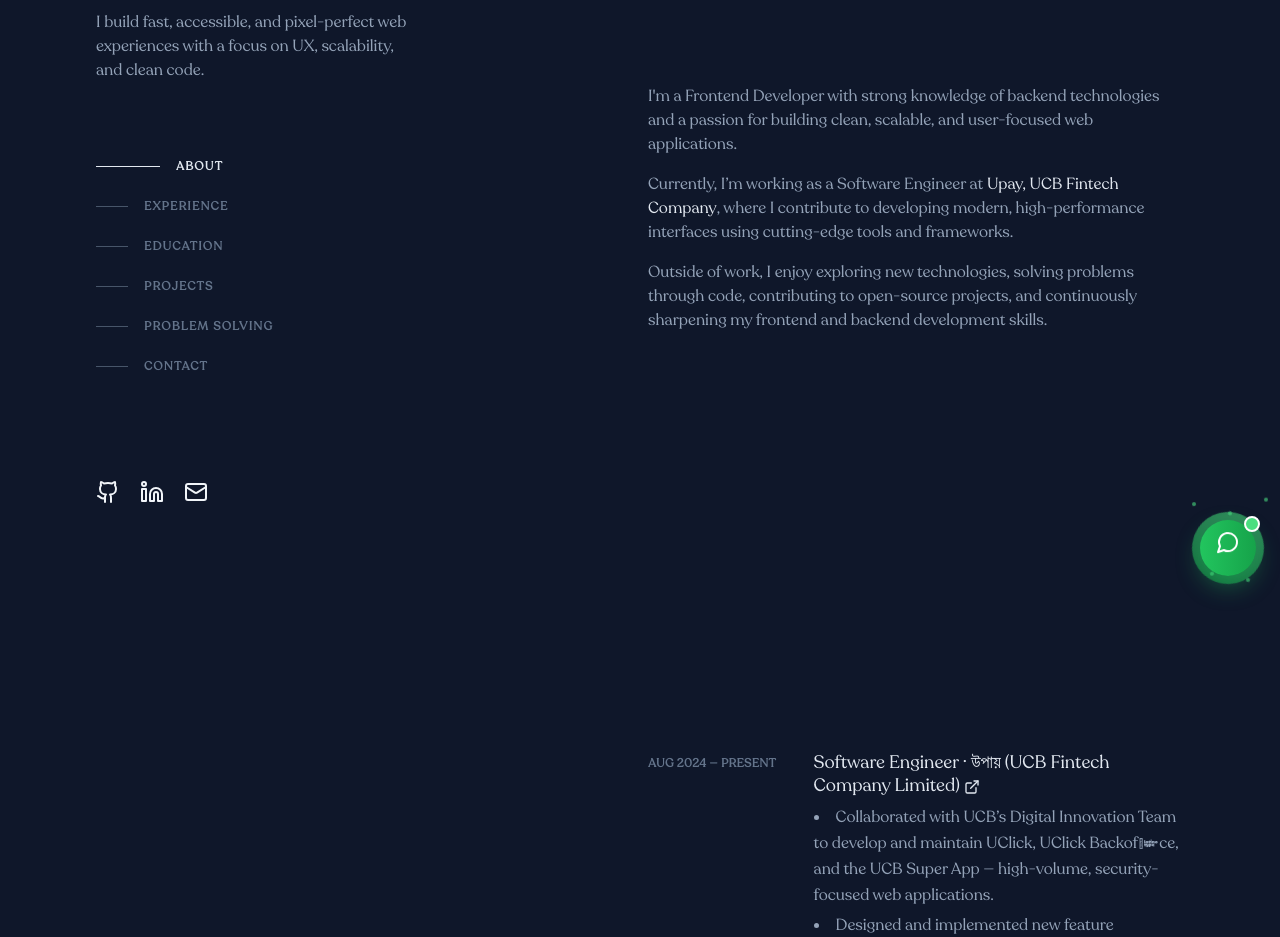
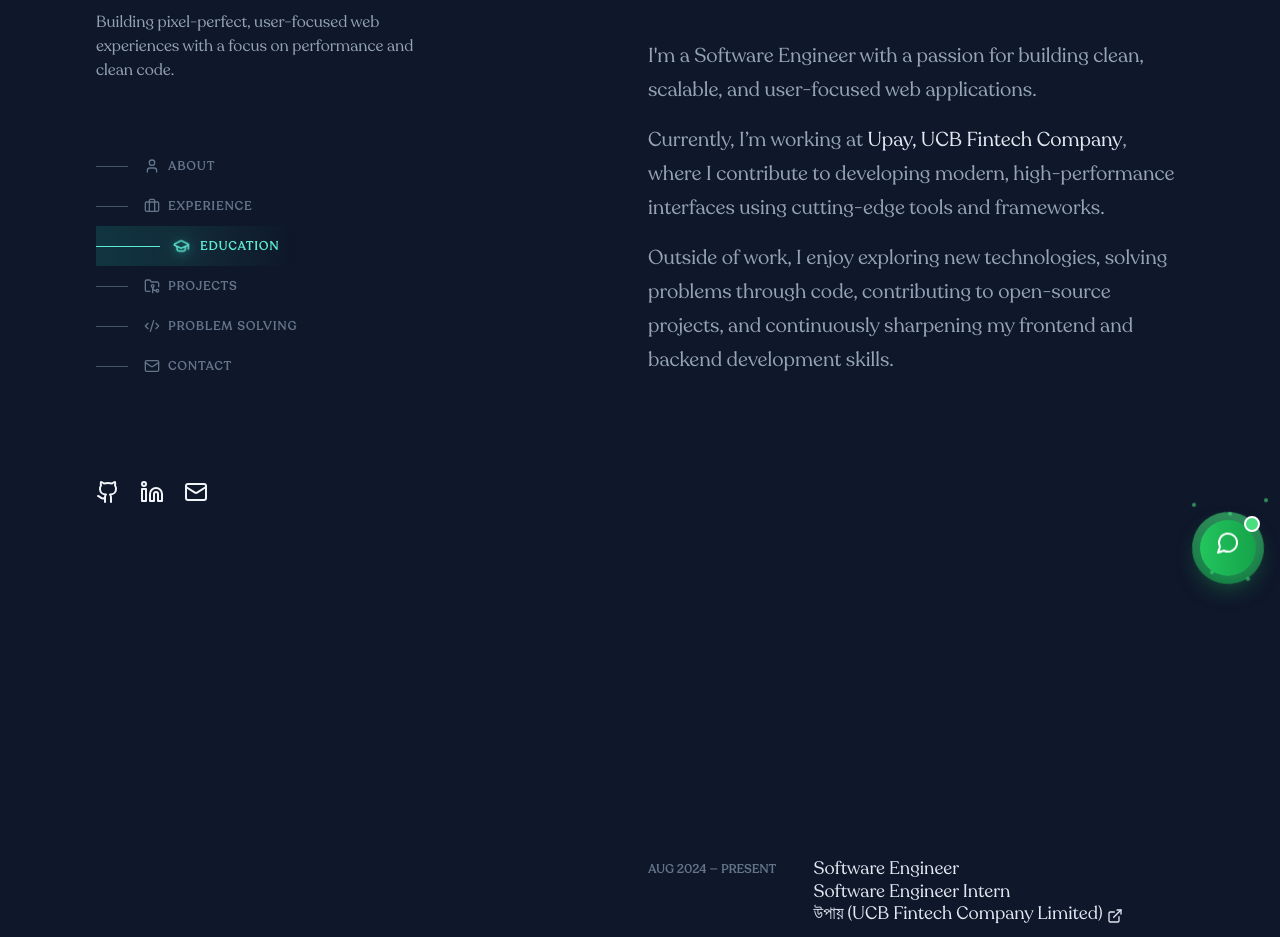
Before and after one commit to touhid9teen/me, a Next.js app: page / in a window 1280 px wide. Shown: the part 200-1137 px from the top of the page. Built offline with nearby package versions, Linux system fonts and the light colour scheme.

Commit message:
Enhance DesktopSidebar with hover effects and icon integration; update Portfolio to manage active section state; improve AboutSection text styling; refactor useActiveSection for better scroll handling; correct formatting in variables. and update footer section

```diff
--- a/components/layout/desktop-sidebar.tsx
+++ b/components/layout/desktop-sidebar.tsx
@@ -1,17 +1,47 @@
-"use client";
 import { sections } from "@/lib/variables";
 import SocialIcons from "@/components/common/social-icons";
 import ThemeToggleCorner from "@/components/common/theme-toggle-corner";
+import {
+  User,
+  Briefcase,
+  GraduationCap,
+  FolderGit2,
+  Code2,
+  Mail,
+} from "lucide-react";
+import { useState } from "react";
 
 type Props = {
   activeSection: string;
   scrollToSection: (id: string) => void;
 };
 
+const sectionIcons = {
+  about: User,
+  experience: Briefcase,
+  education: GraduationCap,
+  projects: FolderGit2,
+  "problem-solving": Code2,
+  contact: Mail,
+};
+
 export default function DesktopSidebar({
   activeSection,
   scrollToSection,
 }: Props) {
+  const [hoveredSection, setHoveredSection] = useState<string | null>(null);
+  const [mouseY, setMouseY] = useState(0);
+
+  const handleMouseMove = (
+    e: React.MouseEvent<HTMLButtonElement>,
+    sectionId: string
+  ) => {
+    const rect = e.currentTarget.getBoundingClientRect();
+    const y = e.clientY - rect.top;
+    setMouseY(y);
+    setHoveredSection(sectionId);
+  };
+
   return (
     <header className="hidden lg:sticky lg:top-0 lg:flex lg:max-h-screen lg:w-1/2 lg:flex-col lg:justify-between lg:py-24">
       <div>
@@ -19,43 +49,94 @@ export default function DesktopSidebar({
           Touhidul Islam
         </h1>
         <h2 className="mt-3 text-lg font-medium tracking-tight text-slate-200 sm:text-xl">
-          Fontend Developer
+          Software Engineer
         </h2>
         <p className="mt-4 max-w-xs leading-normal text-slate-400">
-          I build fast, accessible, and pixel-perfect web experiences with a
-          focus on UX, scalability, and clean code.
+          Building pixel-perfect, user-focused web experiences with a focus on
+          performance and clean code.
         </p>
         <ThemeToggleCorner />
 
         <nav aria-label="In-page jump links" className="nav">
           <ul className="mt-16 w-max">
-            {sections.map((s) => (
-              <li key={s.id}>
+            {sections.map((s) => {
+              const Icon = sectionIcons[s.id as keyof typeof sectionIcons];
+              const isActive = activeSection === s.id;
+              const isHovered = hoveredSection === s.id;
+
+              return (
+                <li key={s.id} className="relative">
                   <button
-                  className={`group flex items-center py-3 ${
-                    activeSection === s.id ? "active" : ""
-                  }`}
+                    className="group relative flex items-center py-3 w-full transition-all duration-300 ease-out overflow-hidden"
                     onClick={() => scrollToSection(s.id)}
+                    onMouseMove={(e) => handleMouseMove(e, s.id)}
+                    onMouseLeave={() => setHoveredSection(null)}
                   >
+                    {/* Active Background - Static */}
+                    {isActive && (
+                      <span className="absolute inset-0 -left-4 right-0 bg-gradient-to-r from-teal-500/20 via-teal-400/10 to-transparent rounded-md" />
+                    )}
+
+                    {/* Sliding Background for hover (works for both active and non-active) */}
+                    {isHovered && (
+                      <>
                         <span
-                    className={`nav-indicator mr-4 h-px transition-all ${
-                      activeSection === s.id
-                        ? "w-16 bg-slate-200"
-                        : "w-8 bg-slate-600 group-hover:w-16 group-hover:bg-slate-300"
+                          className="absolute inset-0 -left-4 right-0 h-20 bg-gradient-to-r from-teal-500/15 via-teal-400/20 to-transparent rounded-md blur-sm transition-all duration-200 ease-out"
+                          style={{
+                            transform: `translateY(${mouseY - 40}px)`,
+                          }}
+                        />
+                        <span
+                          className="absolute inset-0 -left-4 right-0 h-12 bg-gradient-to-r from-teal-500/10 to-transparent rounded-md transition-all duration-150 ease-out"
+                          style={{
+                            transform: `translateY(${mouseY - 24}px)`,
+                          }}
+                        />
+                      </>
+                    )}
+
+                    {/* Content */}
+                    <span className="relative flex items-center z-10">
+                      <span
+                        className={`nav-indicator mr-4 h-px transition-all duration-300 ${
+                          isActive || isHovered
+                            ? "w-16 bg-teal-300"
+                            : "w-8 bg-slate-600"
                         }`}
                       />
+                      {Icon && (
+                        <Icon
+                          className={`mr-2 h-4 w-4 transition-all duration-300 ${
+                            isActive || isHovered
+                              ? "text-teal-300 scale-110"
+                              : "text-slate-500"
+                          }`}
+                          style={{
+                            filter:
+                              isActive || isHovered
+                                ? "drop-shadow(0 2px 4px rgba(45, 212, 191, 0.4)) drop-shadow(0 0 8px rgba(45, 212, 191, 0.3))"
+                                : "none",
+                            transform:
+                              isActive || isHovered
+                                ? "perspective(100px) rotateY(-15deg) translateZ(10px)"
+                                : "none",
+                          }}
+                        />
+                      )}
                       <span
-                    className={`nav-text text-xs font-bold uppercase tracking-widest transition-colors ${
-                      activeSection === s.id
-                        ? "text-slate-200"
-                        : "text-slate-500 group-hover:text-slate-200"
+                        className={`nav-text text-xs font-bold uppercase tracking-widest transition-colors duration-300 ${
+                          isActive || isHovered
+                            ? "text-teal-300"
+                            : "text-slate-500"
                         }`}
                       >
                         {s.label}
                       </span>
+                    </span>
                   </button>
                 </li>
-            ))}
+              );
+            })}
           </ul>
         </nav>
       </div>
--- a/components/layout/footer.tsx
+++ b/components/layout/footer.tsx
@@ -1,89 +1,17 @@
 "use client";
 
-// import { useState, useEffect } from "react";
-// import { Users } from "lucide-react";
-
-// interface VisitorData {
-//   ip: string;
-//   timestamp: number;
-// }
-
 export function Footer() {
-  // const [visitorCount, setVisitorCount] = useState<number>(0);
-
-  // useEffect(() => {
-  //   // Get visitor's IP and track unique visitors
-  //   const trackVisitor = async () => {
-  //     try {
-  //       // Get IP address
-  //       const ipResponse = await fetch("https://api.ipify.org?format=json");
-  //       const ipData = await ipResponse.json();
-
-  //       const visitorData: VisitorData = {
-  //         ip: ipData.ip,
-  //         timestamp: Date.now(),
-  //       };
-
-  //       // Store visitor data in localStorage
-  //       const existingVisitors = JSON.parse(
-  //         localStorage.getItem("portfolioVisitors") || "[]"
-  //       );
-
-  //       // Check if this IP has visited before (within last 24 hours)
-  //       const existingVisitor = existingVisitors.find(
-  //         (visitor: VisitorData) =>
-  //           visitor.ip === visitorData.ip &&
-  //           Date.now() - visitor.timestamp < 24 * 60 * 60 * 1000
-  //       );
-
-  //       if (!existingVisitor) {
-  //         // New unique visitor
-  //         const updatedVisitors = [...existingVisitors, visitorData];
-  //         localStorage.setItem(
-  //           "portfolioVisitors",
-  //           JSON.stringify(updatedVisitors)
-  //         );
-  //         setVisitorCount(updatedVisitors.length);
-  //       } else {
-  //         // Existing visitor
-  //         setVisitorCount(existingVisitors.length);
-  //       }
-  //     } catch (error) {
-  //       console.error("Error fetching visitor info:", error);
-  //       // Fallback: use a simple counter
-  //       const fallbackCount =
-  //         Number.parseInt(localStorage.getItem("fallbackVisitorCount") || "0") +
-  //         1;
-  //       localStorage.setItem("fallbackVisitorCount", fallbackCount.toString());
-  //       setVisitorCount(fallbackCount);
-  //     }
-  //   };
-
-  //   trackVisitor();
-  // }, []);
-
   return (
     <footer className="mt-24 border-t border-slate-200 dark:border-slate-700 bg-slate-50 dark:bg-slate-900/50">
       <div className="mx-auto max-w-screen-xl px-6 py-8 md:px-12 lg:px-24">
         <div className="flex flex-col md:flex-row justify-center items-center space-y-4 md:space-y-0">
           {/* Made with love */}
           <div className="text-sm text-slate-600 dark:text-slate-400 text-center md:text-left">
-            Made with ❤️ using React, Next.js, TypeScript & Tailwind CSS
+            Designed & Built by Touhid
             <div className="text-xs text-slate-500 dark:text-slate-500 mt-1">
-              (c) Copyright 2025 Touhidul Islam. All rights reserved.
+              (c) Copyright 2025. All rights reserved.
             </div>
           </div>
-
-          {/* Unique Visitors Counter */}
-          {/* <div className="flex items-center space-x-2  px-4 py-2 ">
-            <Users className="h-4 w-4 text-teal-500" />
-            <span className="text-sm text-slate-600 dark:text-slate-400">
-              Footsteps
-            </span>
-            <span className="text-lg font-bold text-teal-600 dark:text-teal-400 font-mono">
-              54321{visitorCount.toLocaleString()}
-            </span>
-          </div> */}
         </div>
       </div>
     </footer>
--- a/components/layout/portfolio.tsx
+++ b/components/layout/portfolio.tsx
@@ -1,9 +1,7 @@
 "use client";
 import { useState, useEffect } from "react";
 import { Footer } from "@/components/layout/footer";
-
 import { useActiveSection } from "@/hooks/use-active-section";
-
 import DesktopSidebar from "./desktop-sidebar";
 import MainContent from "./main-content";
 import ScrollToTopButton from "../common/scroll-to-top-button";
@@ -11,12 +9,13 @@ import { WhatsAppChat } from "../common/whatsapp-chat";
 import MobileHeader from "../common/mobile-header";
 
 export default function Portfolio() {
-  const activeSection = useActiveSection();
+  const { activeSection, setActiveSection } = useActiveSection();
   const [mounted, setMounted] = useState(false);
   const [showScrollTop, setShowScrollTop] = useState(false);
   const [isMobileMenuOpen, setIsMobileMenuOpen] = useState(false);
 
   useEffect(() => setMounted(true), []);
+
   useEffect(() => {
     const onScroll = () => setShowScrollTop(window.scrollY > 400);
     window.addEventListener("scroll", onScroll, { passive: true });
@@ -26,6 +25,7 @@ export default function Portfolio() {
   const scrollToSection = (id: string) => {
     const el = document.getElementById(id);
     if (el) {
+      setActiveSection(id);
       const offset = 100;
       window.scrollTo({ top: el.offsetTop - offset, behavior: "smooth" });
     }
@@ -33,6 +33,7 @@ export default function Portfolio() {
   };
 
   const scrollToTop = () => window.scrollTo({ top: 0, behavior: "smooth" });
+
   if (!mounted) return null;
 
   return (
--- a/components/sections/about-section.tsx
+++ b/components/sections/about-section.tsx
@@ -9,13 +9,12 @@ export default function AboutSection() {
         </h2>
       </div>
       <div>
-        <p className="mb-4 text-slate-400">
-          I'm a Frontend Developer with strong knowledge of backend technologies
-          and a passion for building clean, scalable, and user-focused web
-          applications.
+        <p className="mb-4 text-lg  text-slate-400">
+          I'm a Software Engineer with a passion for building clean, scalable,
+          and user-focused web applications.
         </p>
-        <p className="mb-4 text-slate-400">
-          Currently, I’m working as a Software Engineer at{" "}
+        <p className="mb-4 text-lg  text-slate-400">
+          Currently, I’m working at{" "}
           <a
             href="#"
             className="font-medium text-slate-200 hover:text-teal-300 focus-visible:text-teal-300"
@@ -25,7 +24,7 @@ export default function AboutSection() {
           , where I contribute to developing modern, high-performance interfaces
           using cutting-edge tools and frameworks.
         </p>
-        <p className="text-slate-400">
+        <p className="text-lg  text-slate-400">
           Outside of work, I enjoy exploring new technologies, solving problems
           through code, contributing to open-source projects, and continuously
           sharpening my frontend and backend development skills.
--- a/components/sections/experience-section.tsx
+++ b/components/sections/experience-section.tsx
@@ -30,8 +30,13 @@ export default function ExperienceSection() {
                       <span className="inline-flex items-baseline font-medium leading-tight text-slate-200 hover:text-teal-300 focus-visible:text-teal-300 group/link text-base">
                         <span className="absolute -inset-x-4 -inset-y-2.5 hidden rounded md:-inset-x-6 md:-inset-y-4 lg:block"></span>
                         <span>
-                          {exp.title} · {exp.company}
-                          <ExternalLink className="inline-block h-4 w-4 shrink-0 transition-transform group-hover/link:-translate-y-1 group-hover/link:translate-x-1 group-focus-visible/link:-translate-y-1 group-focus-visible:translate-x-1 motion-reduce:transition-none ml-1 translate-y-px" />
+                          <p>{exp.title}</p>
+                          <p>{exp?.title2 && exp.title2}</p>
+                          <p>
+                            {" "}
+                            {exp.company}
+                            <ExternalLink className="inline-block h-4 w-4 shrink-0 transition-transform group-hover/link:-translate-y-1 group-hover/link:translate-x-1 group-focus-visible/link:-translate-y-1 group-focus-visible:translate-x-1 motion-reduce:transition-none ml-1 translate-y-px" />
+                          </p>
                         </span>
                       </span>
                     </div>
--- a/hooks/use-active-section.ts
+++ b/hooks/use-active-section.ts
@@ -1,3 +1,4 @@
+// hooks/use-active-section.ts
 "use client";
 import { useEffect, useState } from "react";
 import { sections } from "@/lib/variables";
@@ -6,61 +7,52 @@ export function useActiveSection() {
   const [activeSection, setActiveSection] = useState("about");
 
   useEffect(() => {
-    const observerOptions = {
-      root: null,
-      rootMargin: "-10% 0px -80% 0px",
-      threshold: [0, 0.1, 0.5, 1],
-    };
+    let isScrolling = false;
 
-    const observerCallback = (entries: IntersectionObserverEntry[]) => {
-      let mostVisibleSection: string | null = null;
-      let maxIntersectionRatio = 0;
+    const handleScroll = () => {
+      if (!isScrolling) {
+        window.requestAnimationFrame(() => {
+          const scrollPosition = window.scrollY + window.innerHeight / 3;
 
-      entries.forEach((entry) => {
-        if (
-          entry.isIntersecting &&
-          entry.intersectionRatio > maxIntersectionRatio
-        ) {
-          maxIntersectionRatio = entry.intersectionRatio;
-          mostVisibleSection = entry.target.id;
-        }
-      });
+          // Loop through sections from bottom to top
+          for (let i = sections.length - 1; i >= 0; i--) {
+            const section = document.getElementById(sections[i].id);
+            if (section) {
+              const sectionTop = section.offsetTop;
+              const sectionBottom = sectionTop + section.offsetHeight;
 
-      if (mostVisibleSection) {
-        setActiveSection(mostVisibleSection);
-      } else {
-        const sectionIds = sections.map((s) => s.id);
-        const scrollPosition = window.scrollY + window.innerHeight / 3;
+              // Check if scroll position is within this section
+              if (
+                scrollPosition >= sectionTop &&
+                scrollPosition < sectionBottom
+              ) {
+                setActiveSection(sections[i].id);
+                break;
+              }
+              // If we're past all sections, set the last one
+              if (i === sections.length - 1 && scrollPosition >= sectionTop) {
+                setActiveSection(sections[i].id);
+                break;
+              }
+            }
+          }
 
-        for (let i = sectionIds.length - 1; i >= 0; i--) {
-          const element = document.getElementById(sectionIds[i]);
-          if (element && element.offsetTop <= scrollPosition) {
-            setActiveSection(sectionIds[i]);
-            break;
-          }
-        }
+          isScrolling = false;
+        });
+        isScrolling = true;
       }
     };
 
-    const observer = new IntersectionObserver(
-      observerCallback,
-      observerOptions
-    );
-    const sectionElements: Element[] = [];
+    // Initial check
+    handleScroll();
 
-    sections.forEach((s) => {
-      const el = document.getElementById(s.id);
-      if (el) {
-        observer.observe(el);
-        sectionElements.push(el);
-      }
-    });
+    // Add scroll listener
+    window.addEventListener("scroll", handleScroll, { passive: true });
 
     return () => {
-      sectionElements.forEach((el) => observer.unobserve(el));
-      observer.disconnect();
+      window.removeEventListener("scroll", handleScroll);
     };
   }, []);
 
-  return activeSection;
+  return { activeSection, setActiveSection };
 }
--- a/lib/variables.ts
+++ b/lib/variables.ts
@@ -9,21 +9,17 @@ export const sections = [
 
 export const experiences = [
   {
-    period: "Aug 2024 — PRESENT",
+    period: "Aug 2024 — Present",
     title: "Software Engineer",
-    company: "উপায় (UCB Fintech Company Limited)",
+    title2: "Software Engineer Intern",
+    company: "উপায় (UCB Fintech Company Limited)",
     location: "Gulshan, Dhaka",
     description: [
-      "Collaborated with UCB’s Digital Innovation Team to develop and maintain UClick, UClick Backoffice, and the UCB Super App — high-volume, security-focused web applications.",
-      "Designed and implemented new feature components based on business requirements while resolving numerous bugs to enhance product stability.",
-      "Optimized UI performance, accessibility, and API efficiency, reducing code complexity by 30% and improving readability and maintainability.",
-      "Improved overall system performance by 20% by preventing redundant component re-executions and streamlining rendering logic.",
-      "Worked on scalable and secure back-end microservices with Django REST Framework, implementing authentication, caching, task scheduling, and optimized API communication to enhance performance and reliability.",
-      "Collaborated with designers, frontend/backend engineers, and QA teams to ensure smooth integration and a consistent user experience across platforms.",
+      " Building robust frontend solutions with Next.js while contributing to backend services with Django REST, ensuring high-performance, secure, and responsive fintech applications.",
     ],
     technologies: [
+      "Next.js",
       "React",
-      "Next.js",
       "TypeScript",
       "Tailwind CSS",
       "Django REST Framework",
@@ -32,21 +28,19 @@ export const experiences = [
   },
   {
     period: "Sep 2023 — Feb 2024",
-    title: "Frontend Trainee (Learnathon 2.0)",
+    title: "Software Engineer Intern",
+    title2: "Geeky Solution (Learnathon 2.0)",
     company: "Vivasoft Limited",
     location: "Remote",
     description: [
-      "Learned industry-standard frontend coding practices in JavaScript, React, and Next.js during the learning phase, with guidance from assigned Vivasoft frontend engineers.",
-      "Worked on assigned projects within set timelines, applying best practices in clean code, version control, and agile workflows.",
-      "Contributed individually to the development of the Contact Management Application, implementing new features, fixing bugs, and ensuring high-quality deliverables.",
-      "Collaborated with team members to integrate components, review code, and follow agile development processes.",
+      "Built React/Next.js projects while adopting industry best practices in clean code, version control, and agile workflows.",
     ],
     technologies: [
       "JavaScript",
-      "TypeScript",
       "React",
       "Next.js",
       "Tailwind CSS",
+      "Git/GitHub",
     ],
   },
 ];
```
Lines whose indentation alone changed are shown as unchanged.
